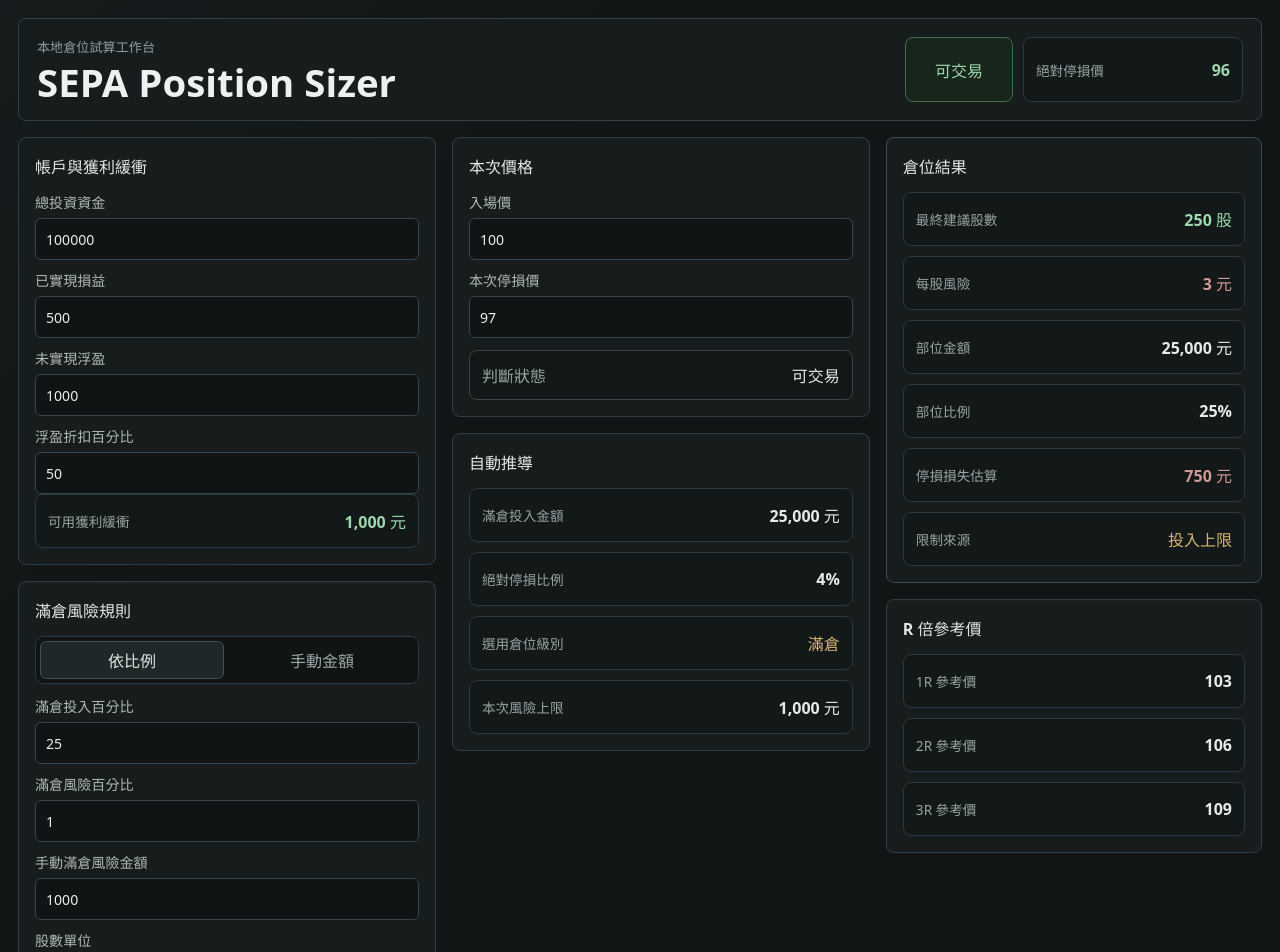
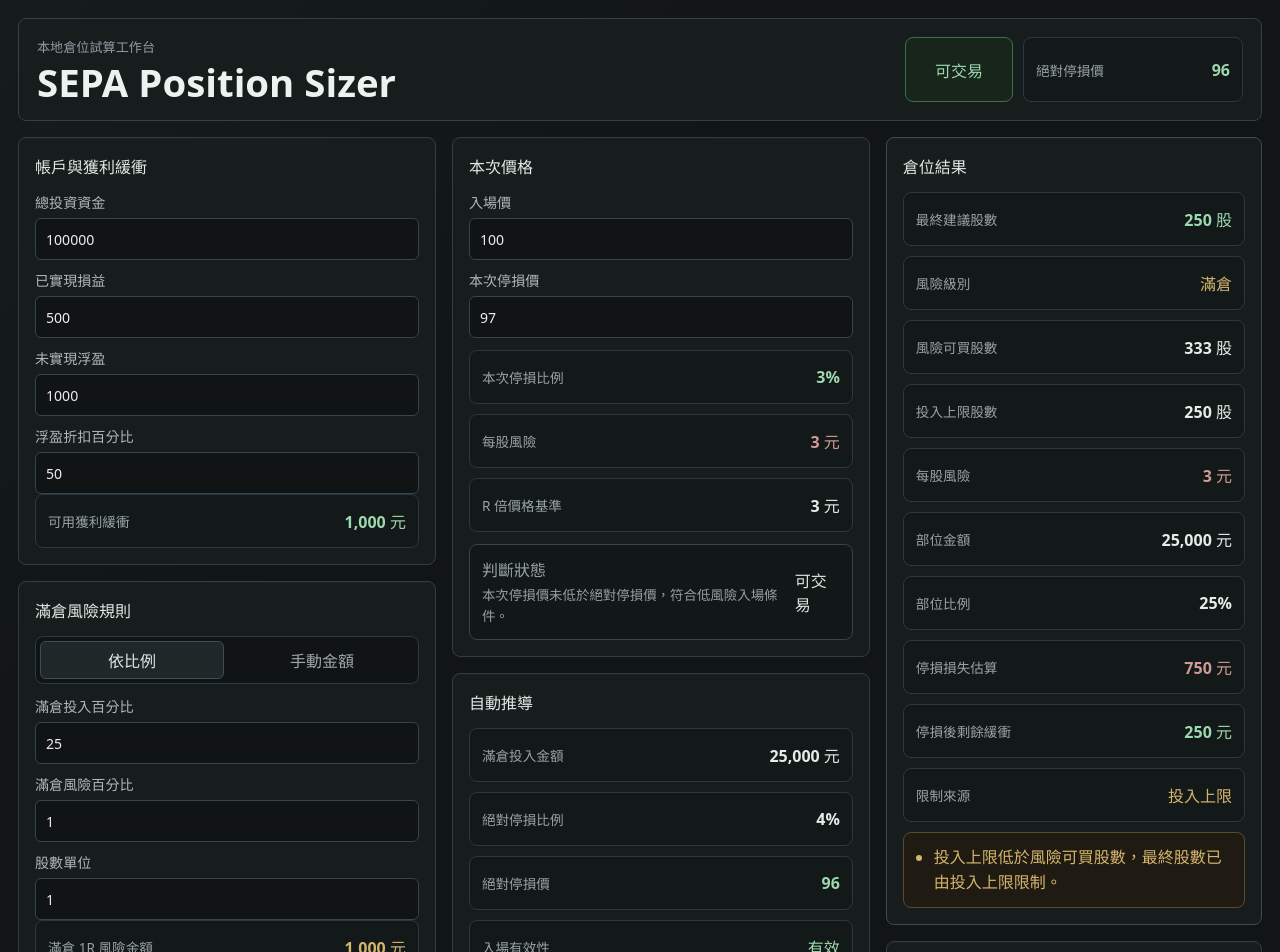
Before and after one commit to MagicalWater/sepa-position-sizer, a React (Vite) app: page / in a window 1280 px wide. Shown: the top 952 px of the page. Built offline with nearby package versions, Linux system fonts and the light colour scheme.

Commit message:
fix: 補齊工作台風險推導提示

```diff
--- a/src/App.tsx
+++ b/src/App.tsx
@@ -114,10 +114,16 @@ export function App() {
     });
     const selectedRiskAmount = fullRiskAmount * selectedTier.riskMultiplier;
     const selectedExposureCap = totalCapital * selectedTier.exposurePercent;
+    const rawPerShareRisk = entryPrice - currentStopPrice;
+    const currentPerShareRisk = Number.isFinite(rawPerShareRisk) && rawPerShareRisk > 0 ? rawPerShareRisk : Number.NaN;
+    const currentStopPercent =
+      Number.isFinite(currentPerShareRisk) && Number.isFinite(entryPrice) && entryPrice > 0 ? currentPerShareRisk / entryPrice : Number.NaN;
 
     if (errors.length > 0) {
       return {
         absoluteStop,
+        currentPerShareRisk,
+        currentStopPercent,
         errors,
         fullRiskAmount,
         profitCushion,
@@ -145,6 +151,8 @@ export function App() {
 
       return {
         absoluteStop,
+        currentPerShareRisk,
+        currentStopPercent,
         errors,
         fullRiskAmount,
         profitCushion,
@@ -157,6 +165,8 @@ export function App() {
     } catch (error) {
       return {
         absoluteStop,
+        currentPerShareRisk,
+        currentStopPercent,
         errors: [...errors, error instanceof Error ? error.message : '倉位推導失敗'],
         fullRiskAmount,
         profitCushion,
@@ -183,6 +193,22 @@ export function App() {
 
   const canTrade = derived.errors.length === 0 && derived.position !== null;
   const statusLabel = canTrade ? '可交易' : '不建議交易';
+  const entryValidityMessage = canTrade
+    ? '本次停損價未低於絕對停損價，符合低風險入場條件。'
+    : '本次停損價低於絕對停損價或輸入無效，不符合低風險入場條件。';
+  const remainingProfitCushion =
+    derived.position !== null ? derived.profitCushion - derived.position.actualLossAtStop : Number.NaN;
+  const quarterTierRisk = derived.fullRiskAmount * 0.25;
+  const warnings =
+    derived.position === null
+      ? []
+      : [
+          derived.position.cappedByExposure ? '投入上限低於風險可買股數，最終股數已由投入上限限制。' : null,
+          derived.position.finalShares === 0 ? '最終股數為 0，代表目前風險與投入限制不足以建立一個交易單位。' : null,
+          remainingProfitCushion < quarterTierRisk
+            ? '停損後剩餘緩衝低於 1/4 倉風險，下一筆交易應維持最低風險或暫停。'
+            : null
+        ].filter((warning): warning is string => warning !== null);
 
   return (
     <main className="workstation">
@@ -212,8 +238,9 @@ export function App() {
 
           <section className="panel">
             <h2>滿倉風險規則</h2>
-            <div className="segmented" aria-label="滿倉風險模式">
+            <div className="segmented" aria-label="滿倉風險模式" role="group">
               <button
+                aria-pressed={fullRiskMode === 'percent'}
                 className={fullRiskMode === 'percent' ? 'active' : ''}
                 type="button"
                 onClick={() => setFullRiskMode('percent')}
@@ -221,6 +248,7 @@ export function App() {
                 依比例
               </button>
               <button
+                aria-pressed={fullRiskMode === 'manual'}
                 className={fullRiskMode === 'manual' ? 'active' : ''}
                 type="button"
                 onClick={() => setFullRiskMode('manual')}
@@ -230,8 +258,11 @@ export function App() {
             </div>
             <div className="field-grid">
               <NumberField label="滿倉投入百分比" min={0.1} step={0.5} value={fullPositionPercent} onChange={setFullPositionPercent} />
+              {fullRiskMode === 'percent' ? (
                 <NumberField label="滿倉風險百分比" min={0.1} step={0.1} value={fullRiskPercent} onChange={setFullRiskPercent} />
+              ) : (
                 <NumberField label="手動滿倉風險金額" min={1} value={manualFullRiskAmount} onChange={setManualFullRiskAmount} />
+              )}
               <NumberField label="股數單位" min={1} value={lotSize} onChange={setLotSize} />
             </div>
             <Metric label="滿倉 1R 風險金額" value={formatMoney(derived.fullRiskAmount)} tone="warn" />
@@ -245,8 +276,16 @@ export function App() {
               <NumberField label="入場價" min={0.01} step={0.01} value={entryPrice} onChange={setEntryPrice} />
               <NumberField label="本次停損價" min={0.01} step={0.01} value={currentStopPrice} onChange={setCurrentStopPrice} />
             </div>
-            <div className="notice">
+            <div className="metric-list compact-metrics">
+              <Metric label="本次停損比例" value={formatPercent(derived.currentStopPercent)} tone={canTrade ? 'good' : 'risk'} />
+              <Metric label="每股風險" value={formatMoney(derived.currentPerShareRisk)} tone="risk" />
+              <Metric label="R 倍價格基準" value={formatMoney(derived.currentPerShareRisk)} />
+            </div>
+            <div className="notice" aria-live="polite">
+              <div>
                 <span>判斷狀態</span>
+                <p>{entryValidityMessage}</p>
+              </div>
               <strong>{statusLabel}</strong>
             </div>
           </section>
@@ -256,9 +295,12 @@ export function App() {
             <div className="metric-list">
               <Metric label="滿倉投入金額" value={formatMoney(derived.absoluteStop.fullPositionCapital)} />
               <Metric label="絕對停損比例" value={formatPercent(derived.absoluteStop.absoluteStopPercent)} />
-              <Metric label="選用倉位級別" value={derived.selectedTier.label} tone="warn" />
+              <Metric label="絕對停損價" value={formatNumber(derived.absoluteStop.absoluteStopPrice)} tone={canTrade ? 'good' : 'risk'} />
+              <Metric label="入場有效性" value={canTrade ? '有效' : '無效'} tone={canTrade ? 'good' : 'risk'} />
+              <Metric label="風險級別" value={derived.selectedTier.label} tone="warn" />
               <Metric label="本次風險上限" value={formatMoney(derived.selectedRiskAmount)} />
             </div>
+            <p className="panel-note">{entryValidityMessage}</p>
           </section>
 
           {derived.errors.length > 0 && (
@@ -279,11 +321,22 @@ export function App() {
             {canTrade && derived.position ? (
               <div className="result-stack">
                 <Metric label="最終建議股數" value={`${formatNumber(derived.position.finalShares)} 股`} tone="good" />
+                <Metric label="風險級別" value={derived.selectedTier.label} tone="warn" />
+                <Metric label="風險可買股數" value={`${formatNumber(derived.position.riskBasedShares)} 股`} />
+                <Metric label="投入上限股數" value={`${formatNumber(derived.position.exposureCapShares)} 股`} />
                 <Metric label="每股風險" value={formatMoney(derived.position.perShareRisk)} tone="risk" />
                 <Metric label="部位金額" value={formatMoney(derived.position.positionValue)} />
                 <Metric label="部位比例" value={formatPercent(derived.position.positionPercent)} />
                 <Metric label="停損損失估算" value={formatMoney(derived.position.actualLossAtStop)} tone="risk" />
+                <Metric label="停損後剩餘緩衝" value={formatMoney(remainingProfitCushion)} tone={remainingProfitCushion >= quarterTierRisk ? 'good' : 'risk'} />
                 <Metric label="限制來源" value={derived.position.cappedByExposure ? '投入上限' : '風險上限'} tone="warn" />
+                {warnings.length > 0 && (
+                  <ul className="warning-list" aria-label="風險提示">
+                    {warnings.map((warning) => (
+                      <li key={warning}>{warning}</li>
+                    ))}
+                  </ul>
+                )}
               </div>
             ) : (
               <div className="blocked-result">
@@ -296,11 +349,14 @@ export function App() {
           <section className="panel">
             <h2>R 倍參考價</h2>
             {canTrade && derived.targets ? (
+              <>
+                <p className="panel-note">以入場價加上每股風險推導 1R、2R、3R。</p>
                 <div className="target-grid">
                   <Metric label="1R 參考價" value={formatNumber(derived.targets.target1R)} />
                   <Metric label="2R 參考價" value={formatNumber(derived.targets.target2R)} />
                   <Metric label="3R 參考價" value={formatNumber(derived.targets.target3R)} />
                 </div>
+              </>
             ) : (
               <p className="muted-text">通過停損檢查後顯示參考價。</p>
             )}
--- a/src/styles.css
+++ b/src/styles.css
@@ -134,6 +134,10 @@ h2 {
   gap: 10px;
 }
 
+.compact-metrics {
+  margin-top: 12px;
+}
+
 .field {
   display: grid;
   gap: 6px;
@@ -204,7 +208,7 @@ h2 {
 .metric strong {
   color: #e5ebe7;
   text-align: right;
-  white-space: nowrap;
+  overflow-wrap: anywhere;
 }
 
 .metric-good strong {
@@ -235,8 +239,32 @@ h2 {
   color: #98a4a3;
 }
 
+.notice p,
+.panel-note {
+  margin: 4px 0 0;
+  color: #94a09e;
+  font-size: 0.84rem;
+  line-height: 1.55;
+}
+
 .notice strong {
   color: #dfe8e2;
+}
+
+.warning-list {
+  display: grid;
+  gap: 8px;
+  margin: 0;
+  padding: 12px 12px 12px 30px;
+  color: #d5b56d;
+  border: 1px solid #5a4b2b;
+  border-radius: 8px;
+  background: #1f1b12;
+  line-height: 1.55;
+}
+
+.target-grid {
+  margin-top: 10px;
 }
 
 .alert-panel {
```
Also changed, not shown: 1 other file (tests, documents, lock files or other folders). Lines whose indentation alone changed are shown as unchanged.
